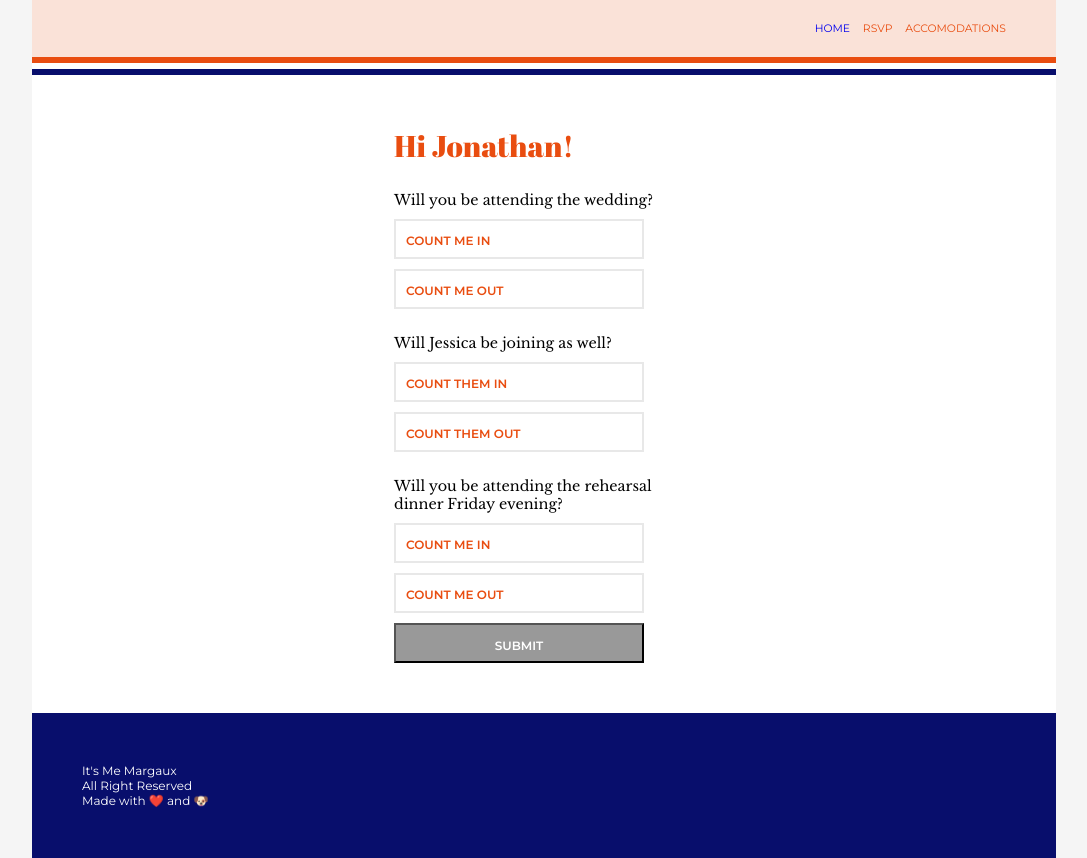
After one commit to Jauny/wedding, a Flask app: page /rsvp_confirm in a window 1280 px wide. The commit adds this page. Shown: the whole page, without its empty margins (96-1183 px from the left). Run offline with Flask 2, Linux system fonts and the light colour scheme; parts of the project's set-up code (start-up, migrations or seed data) failed here and were passed over.

Commit message:
design rsvp forms

```diff
--- a/app/static/style.css
+++ b/app/static/style.css
@@ -9,7 +9,7 @@
 /* VARIABLES */
 :root {
   --base-spacing: 50px;
-  --input-width: 150px;
+  --input-width: 250px;
   --input-height: 40px;
 
   --title-size: 2em;
@@ -18,7 +18,8 @@
   --bg-color: #f5f5f5;
   --header-color: #fae2d8;
   --main-red: #e94d10;
-  --light-grey: #f8f8f8;
+  --light-grey: #e8e8e8;
+  --dark-grey: #999;
   --space-blue: #080e6c;
 }
 
@@ -53,50 +54,73 @@ a:visited {
   color: inherit;
 }
 
-form {
-  display: flex;
-  align-items: flex-end;
-  justify-content: center;
-}
-form .input, form button {
-  margin-left: calc(var(--base-spacing) / 2);
-}
-label {
-  display: block;
-}
-input {
+/* FORMS */
+input, button, .button, .radio-button label {
   height: var(--input-height);
   width: var(--input-width);
+  margin: 10px 0 0 0;
   box-sizing: border-box;
 }
 
-button {
-  height: var(--input-height);
-  width: var(--input-width);
-  border: 2px solid var(--main-red);
+input {
+  padding: 10px;
+  border: 2px solid var(--light-grey);
+}
+input:focus {
+  outline: 2px solid var(--main-red);
+}
+
+button, .button, .radio-button label {
+  font-family: 'Montserrat', sans-serif;
+  display: inline-block;
+  line-height: var(--input-height);
+  font-weight: 600;
   cursor: pointer;
   text-transform: uppercase;
-  color: var(--main-red);
-  font-family: 'Montserrat', sans-serif;
   font-size: var(--content-size);
 }
-button:focus {
-  outline: none;
-}
-button:active {
-  transform: translate(1px, 1px);
-}
-button:hover {
-  color: white;
-  background-color: var(--main-red);
-}
-button.cta--positive {
+button, .button {
   background-color: var(--main-red);
   color: white;
 }
-button.cta--positive:hover {
+button:focus, .button:focus {
+  outline: none;
+}
+button:active, .button:active {
+  transform: translate(1px, 1px);
+}
+button:hover, button:hover {
   background-image: linear-gradient(rgba(255, 255, 255, 0.1), rgba(255, 255, 255, 0.1));
-  border-image: linear-gradient(rgba(255, 255, 255, 0.1), rgba(255, 255, 255, 0.1));
+}
+form:invalid button {
+  background-color: var(--dark-grey);
+}
+
+.radio-button label {
+  padding: 0 10px;
+  border: 2px solid var(--light-grey);
+  color: var(--main-red);
+}
+.radio-button label:hover {
+  border: 2px solid var(--main-red);
+}
+.radio-button input[type=radio]:checked ~ label {
+  border: 2px solid var(--main-red);
+}
+.radio-button input[type=radio] {
+  display: none;
+}
+
+label {
+  font-family: 'Libre Baskerville', serif;
+  font-size: 1.2em;
+  margin-bottom: 10px;
+}
+
+.form__error {
+  color: var(--main-red);
+  font-size: 0.8em;
+  margin-top: 5px;
 }
 
 /* HEADER */
@@ -147,7 +171,7 @@ button.cta--positive:hover {
   text-align: center;
   color: var(--main-red);
   text-transform: uppercase;
-  font-weight: bold;
+  font-weight: 700;
   letter-spacing: 2px;
   margin-top: var(--base-spacing);
 }
@@ -199,7 +223,7 @@ button.cta--positive:hover {
 }
 .info .content {
   font-size: var(--content-size);
-  font-weight: 500;
+  font-weight: 400;
   line-height: 18px;
   text-transform: uppercase;
 }
@@ -235,3 +259,27 @@ button.cta--positive:hover {
 .presents .input label {
   display: block;
 }
+
+/* RSVP */
+.rsvp--form {
+  background-color: white;
+}
+.rsvp--form form {
+  padding: var(--base-spacing) 0;
+  margin-left: auto;
+  margin-right: auto;
+  max-width: 300px;
+}
+.rsvp--form__title {
+  color: var(--main-red);
+  font-size: 2.5em;
+  font-family: 'Abril Fatface', cursive;
+}
+.rsvp--form__radio {
+  margin-top: calc(var(--base-spacing) / 2);
+}
+.rsvp--form__radio__title {
+  font-family: 'Libre Baskerville', serif;
+  font-size: 1.2em;
+  margin-bottom: 10px;
+}
--- /dev/null
+++ b/app/templates/rsvp-confirm.html
@@ -0,0 +1,49 @@
+{% extends 'layout.html' %}
+
+{% block content %}
+  <div class="rsvp--form">
+
+    <form action="{{ url_for('rsvp_confirm') }}" method="POST">
+      <div class="rsvp--form__title">Hi {{ name }}!</div>
+      <div class="rsvp--form__radio">
+        <label>Will you be attending the wedding?</label>
+        <div class="radio-button">
+          <input required id="rsvpyes" type="radio" name="rsvp" value="yes">
+          <label for="rsvpyes">Count me in</label>
+        </div>
+        <div class="radio-button">
+          <input required id="rsvpno" type="radio" name="rsvp" value="no">
+          <label for="rsvpno">Count me out</label>
+        </div>
+      </div>
+
+      {% if plusone %}
+        <div class="rsvp--form__radio">
+          <label>Will {{ plusone }} be joining as well?</label>
+          <div class="radio-button">
+            <input required id="plusoneyes" type="radio" name="plusone" value="yes">
+            <label for="plusoneyes">Count them in</label>
+          </div>
+          <div class="radio-button">
+            <input required id="plusoneno" type="radio" name="plusone" value="no">
+            <label for="plusoneno">Count them out</label>
+          </div>
+        </div>
+      {% endif %}
+
+      <div class="rsvp--form__radio">
+        <label>Will you be attending the rehearsal dinner Friday evening?</label>
+        <div class="radio-button">
+          <input required id="rehearsalyes" type="radio" name="rehearsal" value="yes">
+          <label for="rehearsalyes">Count me in</label>
+        </div>
+        <div class="radio-button">
+          <input required id="rehearsalno" type="radio" name="rehearsal" value="no">
+          <label for="rehearsalno">Count me out</label>
+        </div>
+      </div>
+
+      <button type="submit">SUBMIT</button>
+    </form>
+  </div>
+{% endblock content %}
--- /dev/null
+++ b/app/templates/rsvp_done.html
@@ -0,0 +1,6 @@
+{% extends 'layout.html' %}
+
+{% block content %}
+  {{ message }}
+  <a href="{{ url_for('index') }}" class="button cta--positive">Back to home page</a>
+{% endblock %}
--- a/app/views.py
+++ b/app/views.py
@@ -1,7 +1,8 @@
 import logging
-from flask import flash, redirect, render_template, request, url_for
+from flask import redirect, render_template, request, url_for
 
 from app import app
+# from app.models.invites import Invite
 
 log = logging.getLogger(__name__)
 
@@ -14,35 +15,44 @@ def index():
 @app.route('/rsvp', methods=['GET', 'POST'])
 def rsvp():
     """RSVP to an invitation."""
-    if request.method != 'POST':
-        log.warning('received non-POST request to /rsvp')
-        return redirect(url_for('index'))
+    if request.method == 'GET':
+        return render_template('rsvp.html')
 
-    # check for missing form elements
-    errors = []
-    for k, v in request.form.iteritems():
-        if len(v) == 0:
-            errors.append(k)
-    if len(errors) > 0:
-        return render_template('index.html', errors=errors)
+    # find invitation for email
+    # email = request.form.get('email')
+    # invite = Invite.getFromEmail(email)
+    invite = None
 
-    rsvp = None
+    if not invite:
+        return render_template(
+            'rsvp.html',
+            error='We don\'t have this email. Do you have another email?')
 
-    # if fast rsvp
-    if request.form.get('fast-rsvp'):
-        rsvp = True if request.form['fast-rsvp'] == "yes" else False
-    # if full form
+    return render_template('rsvp-confirm.html', invite=invite)
+
+
+@app.route('/rsvp_confirm', methods=['GET', 'POST'])
+def rsvp_confirm():
+    """Confirm RSVP with details."""
+    if request.method == 'GET':
+        return render_template(
+            'rsvp-confirm.html',
+            name='Jonathan',
+            plusone='Jessica')
+        # return redirect(url_for('rsvp'))
+
+    rsvp = request.form.get('rsvp')
+    plusone = request.form.get('plusone')
+    rehearsal = request.form.get('rehearsal')
+
+    # update rsvp invite
+    # update plusone invite
+
+    if rsvp == 'yes':
+        message = 'Hooray! We will see you in Palm Springs.'
     else:
-        pass
+        message = 'Oh no! We will miss you.'
 
-    # do something to register the rsvp
-
-    # redirect to index
-    if rsvp:
-        flash(
-            'RSVP registered, see you in Palm Springs ;)')
-    else:
-        flash(
-            'Sorry to hear you won\'t make it. We\'ll have you in spirit! :)')
-
-    return redirect(url_for('index'))
+    return render_template(
+        'rsvp_done.html',
+        message=message)
```
Also changed, not shown: app/templates/index.html (+2 -13 lines), app/templates/rsvp.html (added, +14 -0 lines).
